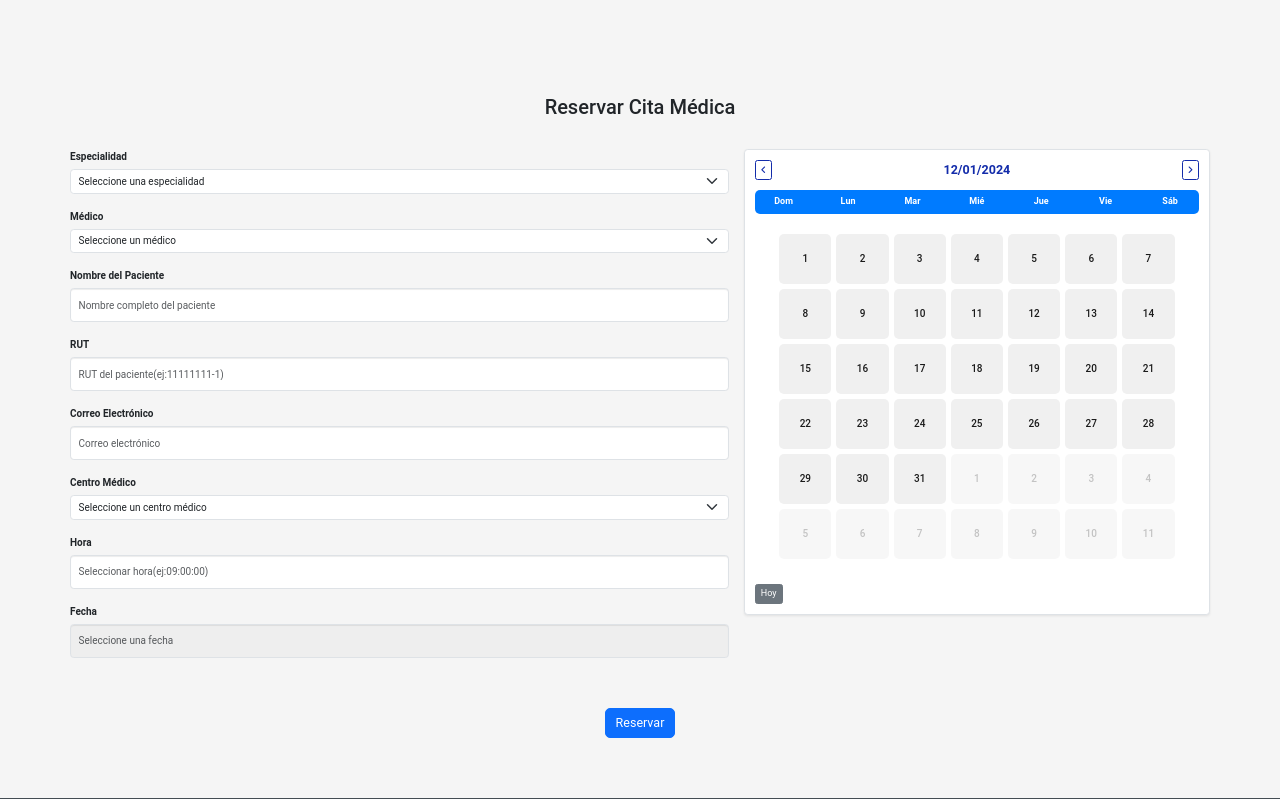
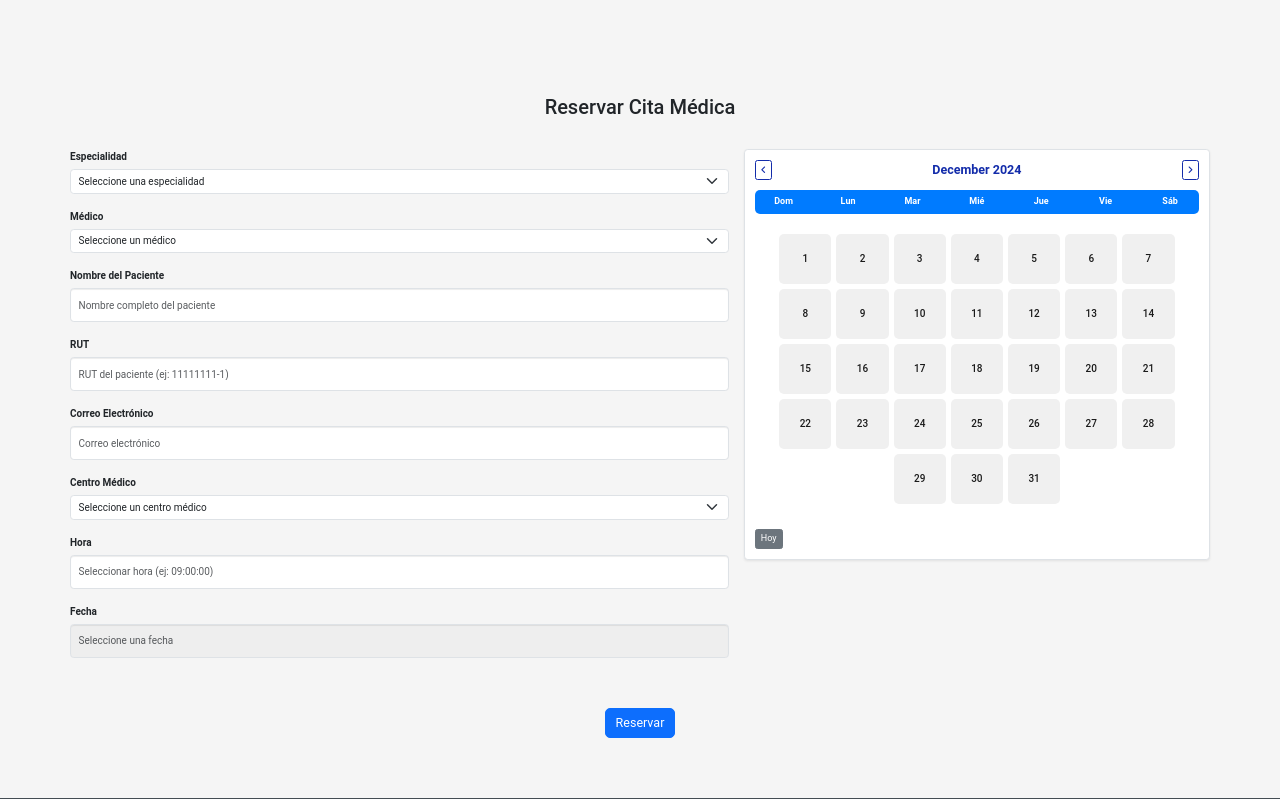
Before and after one commit to Camiliink/SAMI_GALENOS, a Django app: page /hora in a window 1280 px wide. Shown: the part 62-861 px from the top of the page. Run offline with Django 5.2, Linux system fonts and the light colour scheme; data comes from the database, SQL or seed files in the repository; some libraries are stand-ins or nearby versions.

Commit message:
otro commit
d

```diff
--- a/crud/forms.py
+++ b/crud/forms.py
@@ -57,7 +57,7 @@ class ReservaCitaForm(forms.ModelForm):
             'rut': forms.TextInput(attrs={
                 'class': 'form-control',
                 'id': 'rut',
-                'placeholder': 'RUT del paciente(ej:11111111-1)',
+                'placeholder': 'RUT del paciente (ej: 11111111-1)',
                 'required': True
             }),
             'fecha': forms.TextInput(attrs={
@@ -70,7 +70,7 @@ class ReservaCitaForm(forms.ModelForm):
             'hora': forms.TextInput(attrs={
                 'class': 'form-control',
                 'id': 'hora',
-                'placeholder': 'Seleccionar hora(ej:09:00:00)',
+                'placeholder': 'Seleccionar hora (ej: 09:00:00)',
                 'required': True
             }),
             'email': forms.EmailInput(attrs={
@@ -121,6 +121,14 @@ class ReservaCitaForm(forms.ModelForm):
         super().__init__(*args, **kwargs)
 
         if especialidad:
+            # Filtra médicos según la especialidad seleccionada
             self.fields['medico'].queryset = Usuario.objects.filter(
                 tipo_usuario='medico', especialidadmedico__especialidad=especialidad
             )
+
+        # Asegúrate de pasar la especialidad seleccionada como un valor por defecto
+        if 'especialidad' in self.data:
+            try:
+                self.fields['especialidad'].initial = self.data.get('especialidad')
+            except KeyError:
+                pass
--- a/crud/models.py
+++ b/crud/models.py
@@ -25,7 +25,7 @@ class Usuario(models.Model):
         super(Usuario, self).save(*args, **kwargs)
 
     def __str__(self):
-        return f"Nombre: {self.nombre_completo} - Nombre Usuario: {self.nombre_usuario} - Tipo Usuario: {self.tipo_usuario}"
+        return self.nombre_completo
 
 class EspecialidadMedico(models.Model):
     ESPECIALIDAD_CHOICES = [
@@ -47,7 +47,7 @@ class EspecialidadMedico(models.Model):
     )
 
     def __str__(self):
-        return f"{self.medico.nombre_completo} - {self.especialidad}"
+        return dict(self.ESPECIALIDAD_CHOICES).get(self.especialidad, 'No definida')
 
 class CentroMedico(models.Model):
 
--- a/crud/static/core/js/calendario.js
+++ b/crud/static/core/js/calendario.js
@@ -5,7 +5,7 @@ document.addEventListener("DOMContentLoaded", () => {
     const nextButton = calendario.querySelector(".next");
     const dateDisplay = calendario.querySelector(".date");
     const daysContainer = calendario.querySelector(".days");
-    const todayButton = calendario.querySelector(".today-btn");
+    const todayButton = calendario.querySelector("#go-today"); // El botón 'Hoy'
 
     let currentDate = new Date();
 
@@ -19,8 +19,10 @@ document.addEventListener("DOMContentLoaded", () => {
         const totalDays = lastDayOfMonth.getDate(); // Total de días en el mes
         const firstDayOfWeek = firstDayOfMonth.getDay(); // Día de la semana en que comienza el mes
 
-        // Actualiza el display de la fecha
-        dateDisplay.textContent = `${String(firstDayOfMonth.getMonth() + 1).padStart(2, '0')}/${String(firstDayOfMonth.getDate()).padStart(2, '0')}/${year}`;
+        // Actualizar el título del mes y año
+        dateDisplay.textContent = `${firstDayOfMonth.toLocaleString('default', { month: 'long' })} ${year}`;
+
+        // Limpiar los días previos
         daysContainer.innerHTML = "";
 
         // Mostrar los días del mes anterior (si es necesario para completar la primera semana)
@@ -36,37 +38,25 @@ document.addEventListener("DOMContentLoaded", () => {
             const dayCell = document.createElement("div");
             dayCell.textContent = day;
             dayCell.classList.add("day");
+
+            // Agregar evento al hacer clic
             dayCell.addEventListener("click", () => {
                 // Al hacer clic, actualizamos el campo de fecha
-                const selectedDate = new Date(year, month, day);
-                const formattedDate = `${selectedDate.getFullYear()}-${String(selectedDate.getMonth() + 1).padStart(2, '0')}-${String(selectedDate.getDate()).padStart(2, '0')}`; // Formato yyyy-mm-dd
-                console.log("Fecha seleccionada: ", formattedDate); // Verificar que la fecha se está actualizando
-                dateField.value = formattedDate; // Mostrar la fecha en formato yyyy-mm-dd
+                dateField.value = `${day} ${firstDayOfMonth.toLocaleString('default', { month: 'short' })} ${year}`;
             });
+
             daysContainer.appendChild(dayCell);
         }
-
-        // Rellenar con días del mes siguiente si la última semana no se llena completamente
-        const remainingCells = 42 - (daysContainer.children.length); // Hay 42 celdas en total (6 semanas x 7 días)
-        for (let i = 1; i <= remainingCells; i++) {
-            const emptyCell = document.createElement("div");
-            emptyCell.classList.add("day", "next-month-day");
-            emptyCell.textContent = i;
-            daysContainer.appendChild(emptyCell);
-        }
-
-        // Aplicar clases para crear el grid visual
-        daysContainer.style.gridTemplateColumns = "repeat(7, 1fr)"; // Crear 7 columnas (uno por día de la semana)
     }
 
     // Función para manejar los cambios de mes
     prevButton.addEventListener("click", () => {
-        currentDate.setMonth(currentDate.getMonth() - 1);
+        currentDate.setMonth(currentDate.getMonth() - 1); // Disminuir el mes
         renderCalendar();
     });
 
     nextButton.addEventListener("click", () => {
-        currentDate.setMonth(currentDate.getMonth() + 1);
+        currentDate.setMonth(currentDate.getMonth() + 1); // Aumentar el mes
         renderCalendar();
     });
 
@@ -76,6 +66,6 @@ document.addEventListener("DOMContentLoaded", () => {
         renderCalendar();
     });
 
-    // Inicializar el calendario
+    // Inicializar el calendario con el mes actual
     renderCalendar();
 });
--- a/crud/static/core/js/hora.js
+++ /dev/null
@@ -1,39 +0,0 @@
-document.addEventListener('DOMContentLoaded', function () {
-    const horaSelect = document.getElementById('hora');
-    const minutosSelect = document.getElementById('minutos');
-    const dateInput = document.getElementById('date');
-
-    // Función para cargar las opciones de horas y minutos
-    function cargarHorasYMinutos() {
-        const selectedDate = new Date(dateInput.value);
-
-        // Limpiar las opciones previas
-        horaSelect.innerHTML = '';
-        minutosSelect.innerHTML = '';
-
-        // Crear opciones de hora (por ejemplo, de 9 a 18 horas)
-        for (let i = 9; i <= 18; i++) {
-            const horaOption = document.createElement('option');
-            horaOption.value = i;
-            horaOption.textContent = i < 10 ? `0${i}:00` : `${i}:00`; // Formateo 09:00, 10:00, etc.
-            horaSelect.appendChild(horaOption);
-        }
-
-        // Crear opciones de minutos (cada 15 minutos)
-        const minutosArray = ['00', '15', '30', '45'];
-        minutosArray.forEach(function (minuto) {
-            const minutosOption = document.createElement('option');
-            minutosOption.value = minuto;
-            minutosOption.textContent = minuto;
-            minutosSelect.appendChild(minutosOption);
-        });
-    }
-
-    // Llamar a la función al cargar la página
-    if (dateInput.value) {
-        cargarHorasYMinutos();
-    }
-
-    // Actualizar horas y minutos cada vez que el usuario cambia la fecha
-    dateInput.addEventListener('change', cargarHorasYMinutos);
-});
--- a/crud/templates/paginas/hora.html
+++ b/crud/templates/paginas/hora.html
@@ -22,20 +22,6 @@
 <section id="reserva-cita" class="reserva-cita-section py-5" aria-labelledby="reserva-cita-title">
     <div class="container">
         <h2 id="reserva-cita-title" class="text-center mb-5">Reservar Cita Médica</h2>
-
-        <!-- Mostrar los errores del formulario si existen -->
-        {% if formulario.errors %}
-            <div class="alert alert-danger">
-                <strong>¡Error!</strong> Hay algunos problemas con el formulario:
-                <ul>
-                    {% for field in formulario %}
-                        {% for error in field.errors %}
-                            <li>{{ error }}</li>
-                        {% endfor %}
-                    {% endfor %}
-                </ul>
-            </div>
-        {% endif %}
 
         <!-- Formulario -->
         <form method="POST" action="{% url 'hora' %}">
@@ -91,14 +77,21 @@
                     <section id="calendar" class="calendar-section">
                         <div class="calendar border rounded shadow-sm p-3" role="application" aria-label="Calendario de reservas">
                             <div class="month d-flex justify-content-between align-items-center mb-3">
-                                <button class="btn btn-sm btn-outline-primary prev" type="button" aria-label="Mes anterior">
+                                <!-- Botón para mes anterior -->
+                                <button class="btn btn-sm btn-outline-primary prev" type="button" aria-label="Mes anterior" id="prev-month">
                                     <i class="fas fa-angle-left"></i>
                                 </button>
-                                <div class="date fs-5 fw-bold">Diciembre 2023</div>
-                                <button class="btn btn-sm btn-outline-primary next" type="button" aria-label="Mes siguiente">
+
+                                <!-- Lugar donde se mostrará el mes y año -->
+                                <div class="date fs-5 fw-bold" id="month-year">Diciembre 2024</div>
+
+                                <!-- Botón para mes siguiente -->
+                                <button class="btn btn-sm btn-outline-primary next" type="button" aria-label="Mes siguiente" id="next-month">
                                     <i class="fas fa-angle-right"></i>
                                 </button>
                             </div>
+
+                            <!-- Nombre de los días de la semana -->
                             <div class="weekdays d-flex justify-content-between text-center fw-bold">
                                 <div>Dom</div>
                                 <div>Lun</div>
@@ -108,11 +101,13 @@
                                 <div>Vie</div>
                                 <div>Sáb</div>
                             </div>
-                            <div class="days mt-3">
-                                <!-- Aquí se generarán dinámicamente los días -->
-                            </div>
+
+                            <!-- Aquí se generarán los días del mes -->
+                            <div class="days mt-3" id="days-container"></div>
+
+                            <!-- Botón para volver al día de hoy -->
                             <div class="goto-today d-flex justify-content-between align-items-center mt-4">
-                                <button class="today-btn btn btn-sm btn-secondary" type="button" aria-label="Ir a hoy">Hoy</button>
+                                <button class="today-btn btn btn-sm btn-secondary" type="button" aria-label="Ir a hoy" id="go-today">Hoy</button>
                             </div>
                         </div>
                     </section>
@@ -128,7 +123,6 @@
 </section>
 
 {% block extra_js %}
-<script src="{% static 'core/js/hora.js' %}"></script>
 <script src="{% static 'core/js/calendario.js' %}"></script>
 <script src="https://cdnjs.cloudflare.com/ajax/libs/bootstrap/5.3.0/js/bootstrap.bundle.min.js"></script>
 {% endblock %}
--- a/crud/views.py
+++ b/crud/views.py
@@ -86,9 +86,9 @@ def cerrar_sesion(request):
     return redirect('login')
 
 def hora(request):
-    # Obtener parámetros de la URL
-    especialidad_seleccionada = request.GET.get('especialidad', '')
-    doctor_seleccionado = request.GET.get('doctor', '')
+    # Obtener parámetros de la URL (con None por defecto en lugar de '')
+    especialidad_seleccionada = request.GET.get('especialidad', None)
+    doctor_seleccionado = request.GET.get('doctor', None)
 
     # Obtener todos los centros médicos
     centros_medicos = CentroMedico.objects.all()
@@ -100,6 +100,10 @@ def hora(request):
     medicos = Usuario.objects.filter(tipo_usuario='medico')
     if especialidad_seleccionada:
         medicos = medicos.filter(especialidadmedico__especialidad=especialidad_seleccionada)
+
+    # Filtrar médicos según el doctor seleccionado
+    if doctor_seleccionado:
+        medicos = medicos.filter(id=doctor_seleccionado)
 
     # Verificar si no hay médicos disponibles
     no_medicos_disponibles = not medicos.exists()
@@ -119,7 +123,10 @@ def hora(request):
         else:
             messages.error(request, "Por favor, corrige los errores en el formulario.")
     else:
-        formulario = ReservaCitaForm()
+        formulario = ReservaCitaForm(initial={
+            'especialidad': especialidad_seleccionada,
+            'medico': doctor_seleccionado,
+        })
 
     # Renderizar la plantilla con el contexto
     return render(request, 'paginas/hora.html', {
```
